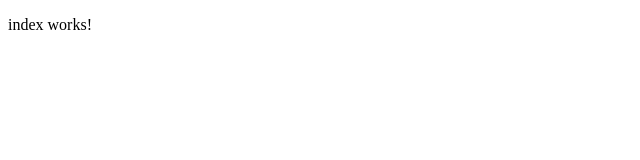
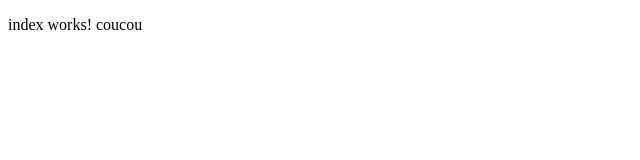
Before and after one commit to theo-dubois/CocktailApp, an Angular app: page / in a window 1280 px wide. Shown: the top 160 px of the page, without its empty margins (0-640 px from the left). Built offline with nearby package versions, Linux system fonts and the light colour scheme.

Commit message:
Update index.component.html

```diff
--- a/src/app/index/index.component.html
+++ b/src/app/index/index.component.html
@@ -1 +1 @@
-<p>index works!</p>
+<p>index works! coucou</p>
```
